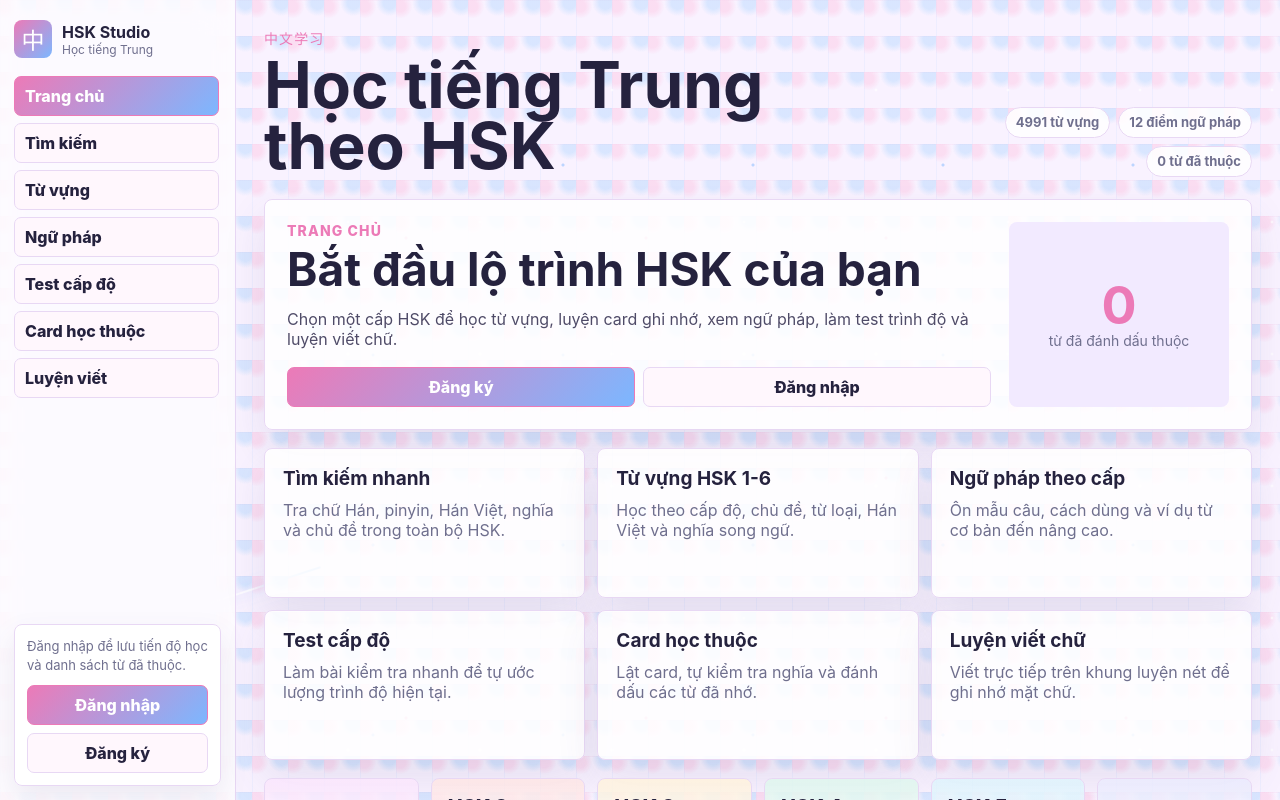
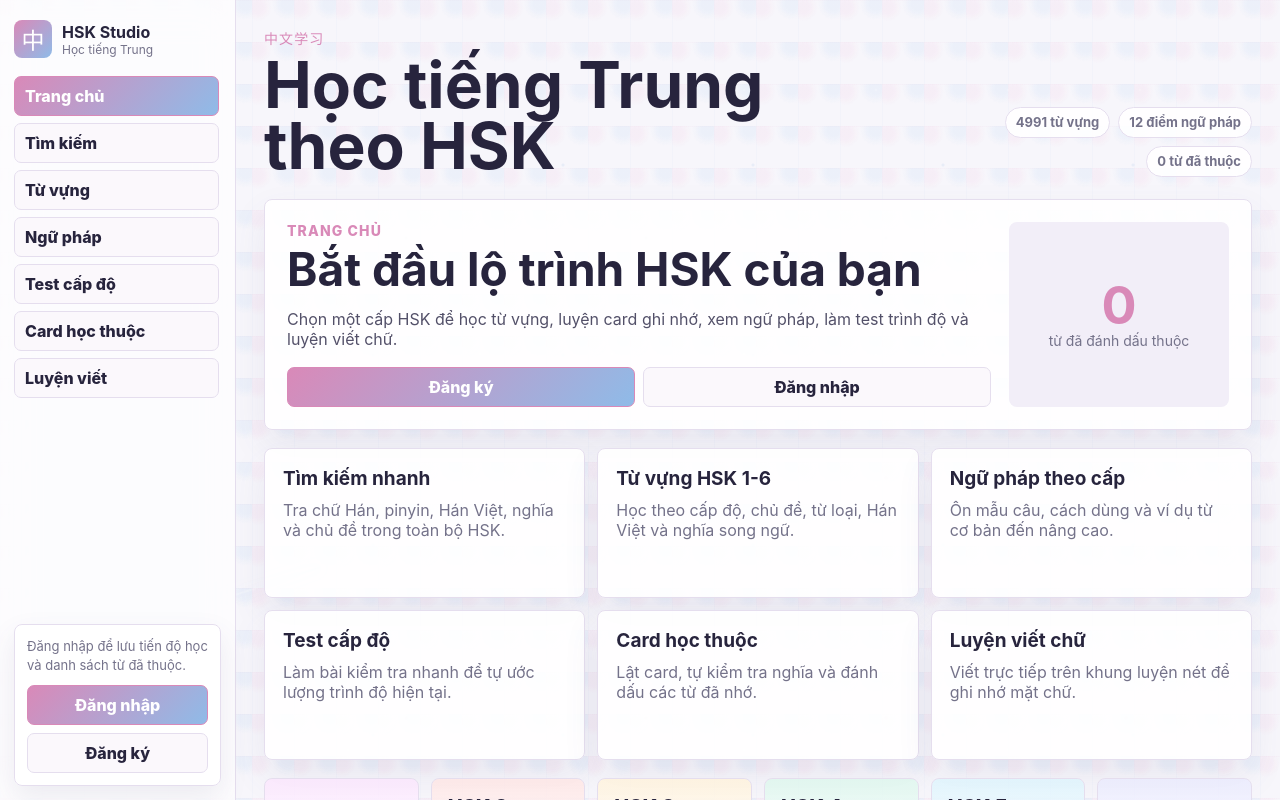
Before and after one commit to kieuanh84/Study_Chinese, a React (Vite) app in the folder client/: page / in a window 1280 px wide. Shown: the top 800 px of the page. Built offline with nearby package versions, Linux system fonts and the light colour scheme.

Commit message:
Soften pastel background

```diff
--- a/client/src/App.css
+++ b/client/src/App.css
@@ -17,9 +17,9 @@
   position: absolute;
   inset: 0;
   background-image:
-    radial-gradient(circle, rgb(255 255 255 / 88%) 0 1px, transparent 1.8px),
-    radial-gradient(circle, rgb(124 183 255 / 70%) 0 1px, transparent 2px),
-    radial-gradient(circle, rgb(236 122 183 / 60%) 0 1px, transparent 2px);
+    radial-gradient(circle, rgb(255 255 255 / 55%) 0 1px, transparent 1.8px),
+    radial-gradient(circle, rgb(143 187 232 / 38%) 0 1px, transparent 2px),
+    radial-gradient(circle, rgb(217 137 184 / 30%) 0 1px, transparent 2px);
   background-position:
     18px 24px,
     88px 70px,
@@ -29,7 +29,7 @@
     190px 190px,
     240px 240px;
   content: '';
-  opacity: 0.7;
+  opacity: 0.36;
 }
 
 .sky-effects span {
@@ -38,8 +38,8 @@
   width: 150px;
   height: 2px;
   border-radius: 999px;
-  background: linear-gradient(90deg, transparent, rgb(255 255 255 / 92%), rgb(124 183 255 / 70%));
-  filter: drop-shadow(0 0 8px rgb(124 183 255 / 75%));
+  background: linear-gradient(90deg, transparent, rgb(255 255 255 / 66%), rgb(143 187 232 / 44%));
+  filter: drop-shadow(0 0 6px rgb(143 187 232 / 34%));
   opacity: 0;
   transform: rotate(-18deg);
   animation: shooting-star 8s linear infinite;
@@ -75,7 +75,7 @@
   }
 
   8% {
-    opacity: 0.95;
+    opacity: 0.42;
   }
 
   24% {
@@ -182,8 +182,8 @@
   z-index: 20;
   display: grid;
   place-items: center;
-  background: rgb(31 34 65 / 34%);
-  backdrop-filter: blur(6px);
+  background: rgb(39 36 61 / 22%);
+  backdrop-filter: blur(5px);
   padding: 18px;
 }
 
@@ -192,7 +192,7 @@
   border: 1px solid var(--border);
   border-radius: 8px;
   background: var(--surface);
-  box-shadow: 0 24px 70px rgb(22 18 15 / 22%);
+  box-shadow: 0 24px 70px rgb(66 58 98 / 16%);
   padding: 20px;
 }
 
@@ -218,8 +218,8 @@
 .auth-error {
   margin: 0;
   border-radius: 7px;
-  background: rgb(236 122 183 / 13%);
-  color: #b83268;
+  background: rgb(217 137 184 / 12%);
+  color: #9f4e78;
   font-size: 13px;
   line-height: 1.45;
   padding: 9px 10px;
@@ -228,7 +228,7 @@
 .auth-note {
   margin: 0;
   border-radius: 7px;
-  background: rgb(124 183 255 / 12%);
+  background: rgb(143 187 232 / 12%);
   color: var(--muted);
   font-size: 13px;
   line-height: 1.45;
@@ -630,7 +630,7 @@ select {
 input:focus,
 select:focus {
   border-color: var(--accent);
-  box-shadow: 0 0 0 3px rgb(124 183 255 / 22%);
+  box-shadow: 0 0 0 3px rgb(143 187 232 / 18%);
 }
 
 .segmented {
--- a/client/src/index.css
+++ b/client/src/index.css
@@ -1,34 +1,34 @@
 :root {
-  --accent: #ec7ab7;
-  --accent-2: #7cb7ff;
-  --bg: #f9f2ff;
-  --border: #e8d8f4;
-  --border-strong: #b7ccf2;
-  --button: #fff7fd;
-  --code: #eef6ff;
-  --danger: #e95d8d;
-  --guide: rgb(124 183 255 / 26%);
-  --ink: #24304f;
+  --accent: #d989b8;
+  --accent-2: #8fbbe8;
+  --bg: #f7f6fb;
+  --border: #e5deee;
+  --border-strong: #c9d6ea;
+  --button: #fbf8fc;
+  --code: #f1f6fb;
+  --danger: #d96f98;
+  --guide: rgb(143 187 232 / 20%);
+  --ink: #2b3350;
   --input: #ffffff;
-  --muted: #6f6f8e;
-  --paper: #f8fbff;
-  --soft: #f2eaff;
+  --muted: #74728a;
+  --paper: #fbfcff;
+  --soft: #f2eef8;
   --success: #48a77c;
-  --surface: rgb(255 255 255 / 86%);
-  --text: #4f4b68;
-  --text-strong: #25223e;
-  --shadow: 0 18px 42px rgb(86 80 132 / 12%);
+  --surface: rgb(255 255 255 / 90%);
+  --text: #535069;
+  --text-strong: #27243d;
+  --shadow: 0 16px 36px rgb(90 84 128 / 9%);
   font-family:
     Inter, ui-sans-serif, system-ui, -apple-system, BlinkMacSystemFont, 'Segoe UI',
     sans-serif;
   color: var(--text);
   background:
-    radial-gradient(circle at 12% 18%, rgb(255 188 221 / 38%) 0 12%, transparent 28%),
-    radial-gradient(circle at 82% 8%, rgb(172 214 255 / 42%) 0 14%, transparent 30%),
-    linear-gradient(90deg, rgb(124 183 255 / 8%) 1px, transparent 1px),
-    linear-gradient(rgb(236 122 183 / 7%) 1px, transparent 1px),
+    radial-gradient(circle at 14% 18%, rgb(243 199 224 / 18%) 0 10%, transparent 28%),
+    radial-gradient(circle at 84% 10%, rgb(196 219 244 / 22%) 0 12%, transparent 30%),
+    linear-gradient(90deg, rgb(143 187 232 / 4%) 1px, transparent 1px),
+    linear-gradient(rgb(217 137 184 / 4%) 1px, transparent 1px),
     var(--bg);
-  background-size: 36px 36px;
+  background-size: 42px 42px;
   font-synthesis: none;
   text-rendering: optimizeLegibility;
   -webkit-font-smoothing: antialiased;
@@ -71,6 +71,6 @@ canvas {
 button:focus-visible,
 input:focus-visible,
 select:focus-visible {
-  outline: 3px solid rgb(124 183 255 / 32%);
+  outline: 3px solid rgb(143 187 232 / 24%);
   outline-offset: 2px;
 }
```
